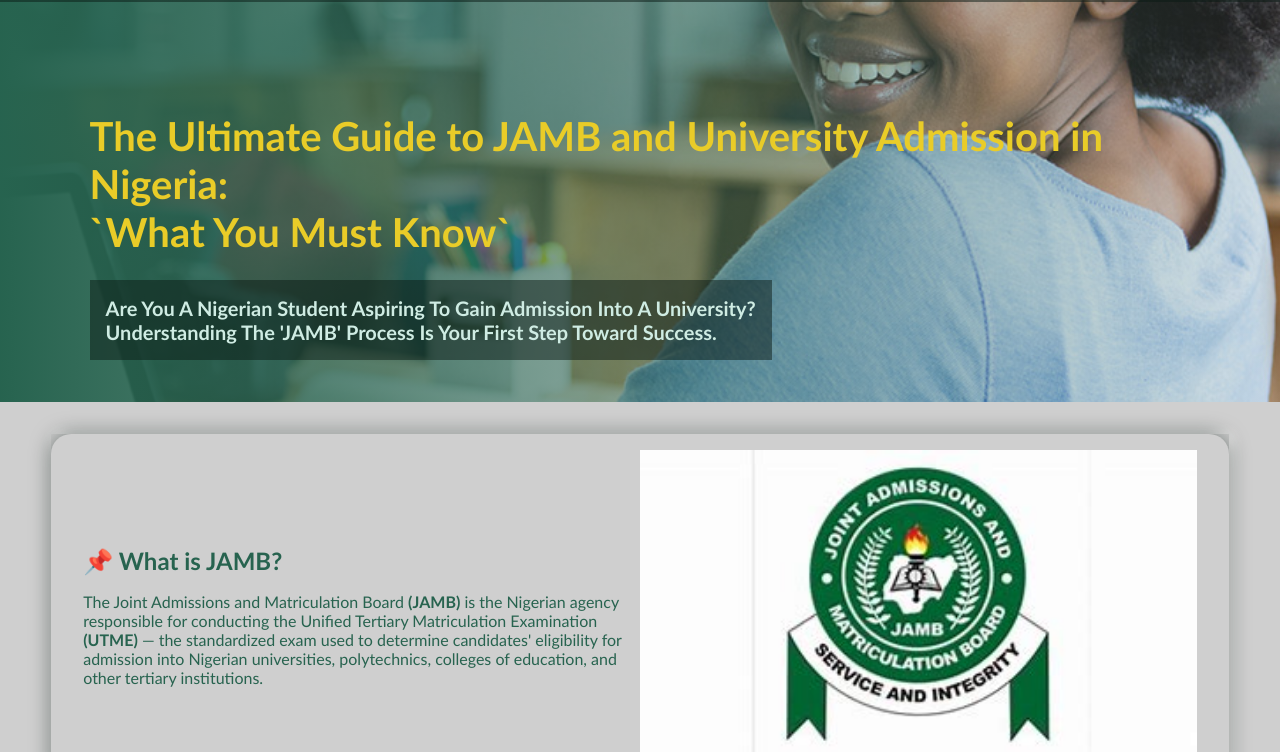
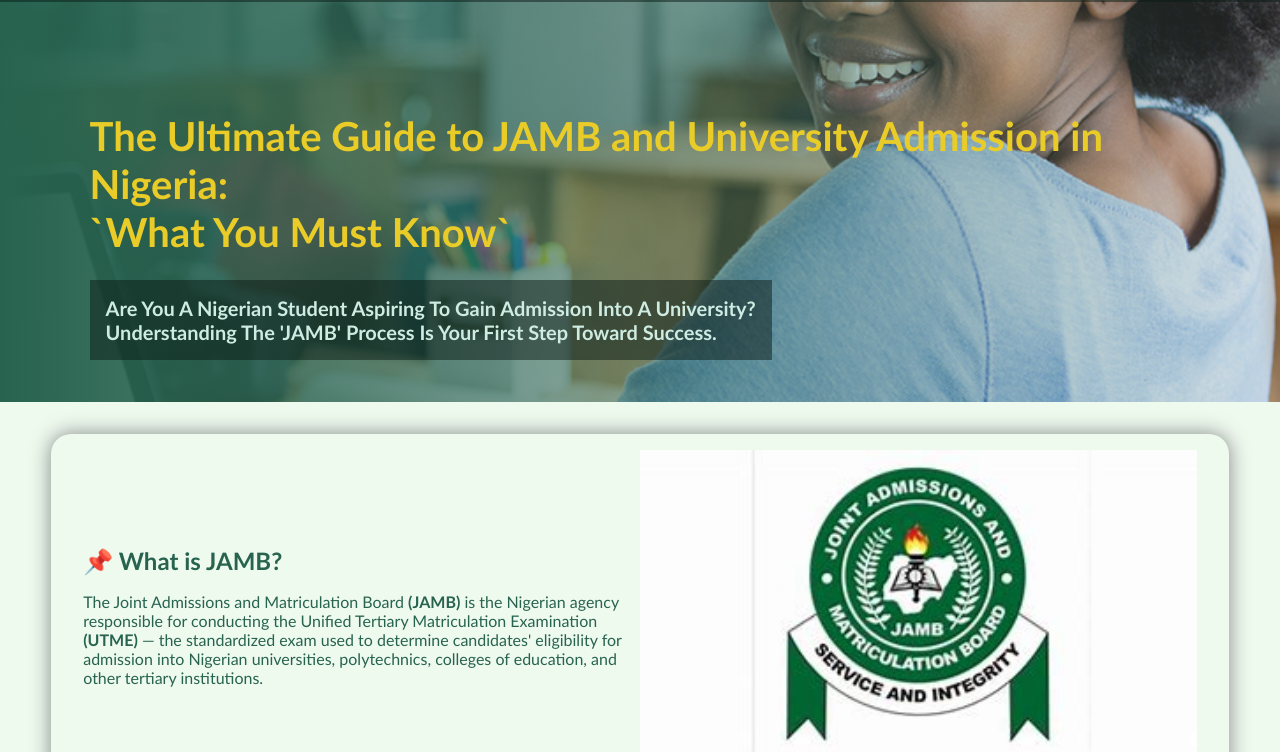
Before and after one commit to Nwabuo/monEcole, a plain HTML site: page index.html in a window 1280 px wide. Shown: the part 48-800 px from the top of the page. Drawn offline with Linux system fonts and the light colour scheme.

Commit message:
Update 01-styles.css

```diff
--- a/CSS/01-styles.css
+++ b/CSS/01-styles.css
@@ -21,7 +21,7 @@ body{
     position: relative;
     font:  normal normal bold 12px 'Gill Sans MT';
     position: relative;
-     background-color: #cfcfcf !important;
+     background-color: #effaef;
 }
 
 header{
```
